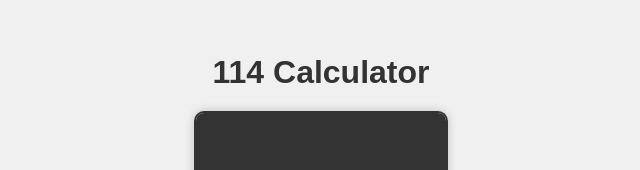
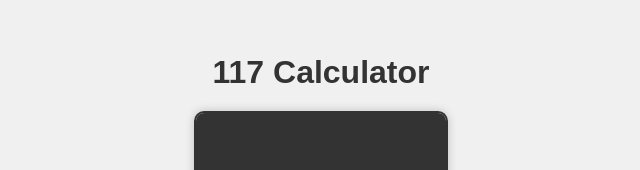
Before and after one commit to Anirudhreddyyy/EAD-03_117, a plain HTML site: page index.html in a window 1280 px wide. Shown: the part 117-287 px from the top of the page, 319-959 px from the left. Drawn offline with Linux system fonts and the light colour scheme.

Commit message:
index.html

```diff
--- a/index.html
+++ b/index.html
@@ -3,12 +3,12 @@
 <head>
     <meta charset="UTF-8">
     <meta name="viewport" content="width=device-width, initial-scale=1.0">
-    <title>114 Calculator</title>
+    <title>117 Calculator</title>
     <link rel="stylesheet" href="styles.css">
 </head>
 <body>
     <div class="container">
-        <h1 class="heading">114 Calculator</h1>
+        <h1 class="heading">117 Calculator</h1>
         <div class="calculator">
             <div class="display" id="display"></div>
             <div class="buttons">
```
